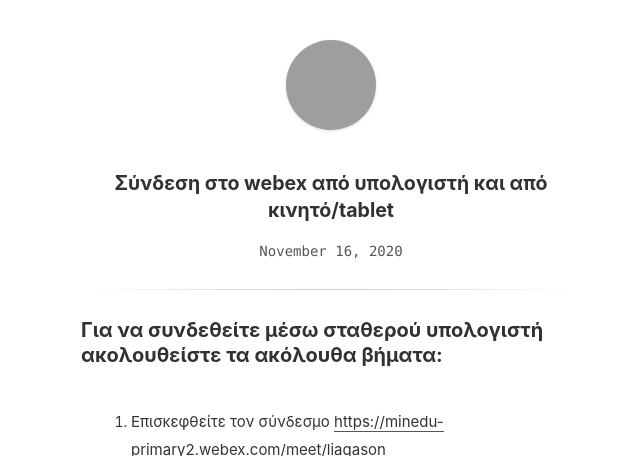
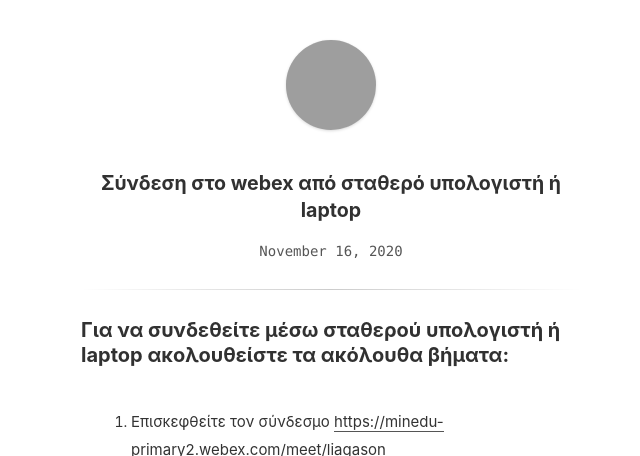
Before and after one commit to liagason/A-Jekyll-Blog, a Jekyll site: the page built from _posts/2020-11-16-setup-webex-minedu-primary-desktop-windows.md, in a window 1280 px wide and 900 px high, cut to the strip 0-456 px from the top of the window. Shown: the whole strip, without its empty margins (309-949 px from the left). Built offline with Jekyll 4.4.1, drawn with Linux system fonts in a browser that asks for light colours; grey boxes are pictures that could not be loaded.

Commit message:
Update and rename 2020-11-16-setup-webex-minedu-primary.md to 2020-11-16-setup-webex-minedu-primary-desktop-windows.md

```diff
--- a/_posts/2020-11-16-setup-webex-minedu-primary.md
+++ b/_posts/2020-11-16-setup-webex-minedu-primary-desktop-windows.md
@@ -1,9 +1,9 @@
 ---
 layout: post
-title: Σύνδεση στο webex από υπολογιστή και από κινητό/tablet
+title: Σύνδεση στο webex από σταθερό υπολογιστή ή laptop
 ---
 
-### Για να συνδεθείτε μέσω σταθερού υπολογιστή ακολουθείστε τα ακόλουθα βήματα:
+### Για να συνδεθείτε μέσω σταθερού υπολογιστή ή laptop ακολουθείστε τα ακόλουθα βήματα:
 
 1. Επισκεφθείτε τον σύνδεσμο [https://minedu-primary2.webex.com/meet/liagason](https://minedu-primary2.webex.com/meet/liagason)
 
```
